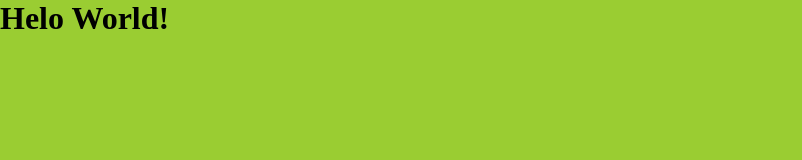
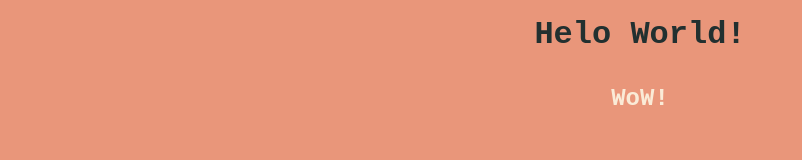
Before and after one commit to venkatesh-ajv/git-one, a plain HTML site: page index.html in a window 1280 px wide. Shown: the whole page, without its empty margins (0-802 px from the left). Drawn offline with Linux system fonts and the light colour scheme.

Commit message:
After added some coloring in the background

```diff
--- a/index.html
+++ b/index.html
@@ -9,5 +9,6 @@
 </head>
 <body>
     <h1>Helo World!</h1>
+    <h2>WoW!</h2>
 </body>
 </html>
--- a/style.css
+++ b/style.css
@@ -1,5 +1,22 @@
 * {
     padding: 0;
     margin: 0;
-    background-color: yellowgreen;
+    box-sizing: border-box;
 }
+
+body {
+    background-color: darksalmon;
+    font-family: 'Courier New', Courier, monospace;
+}
+
+h1 {
+    color: rgb(34, 48, 48);
+    text-align: center;
+    padding: 1rem;
+}
+
+h2 {
+        color: antiquewhite;
+        text-align: center;
+        padding: 1rem;
+}
```
